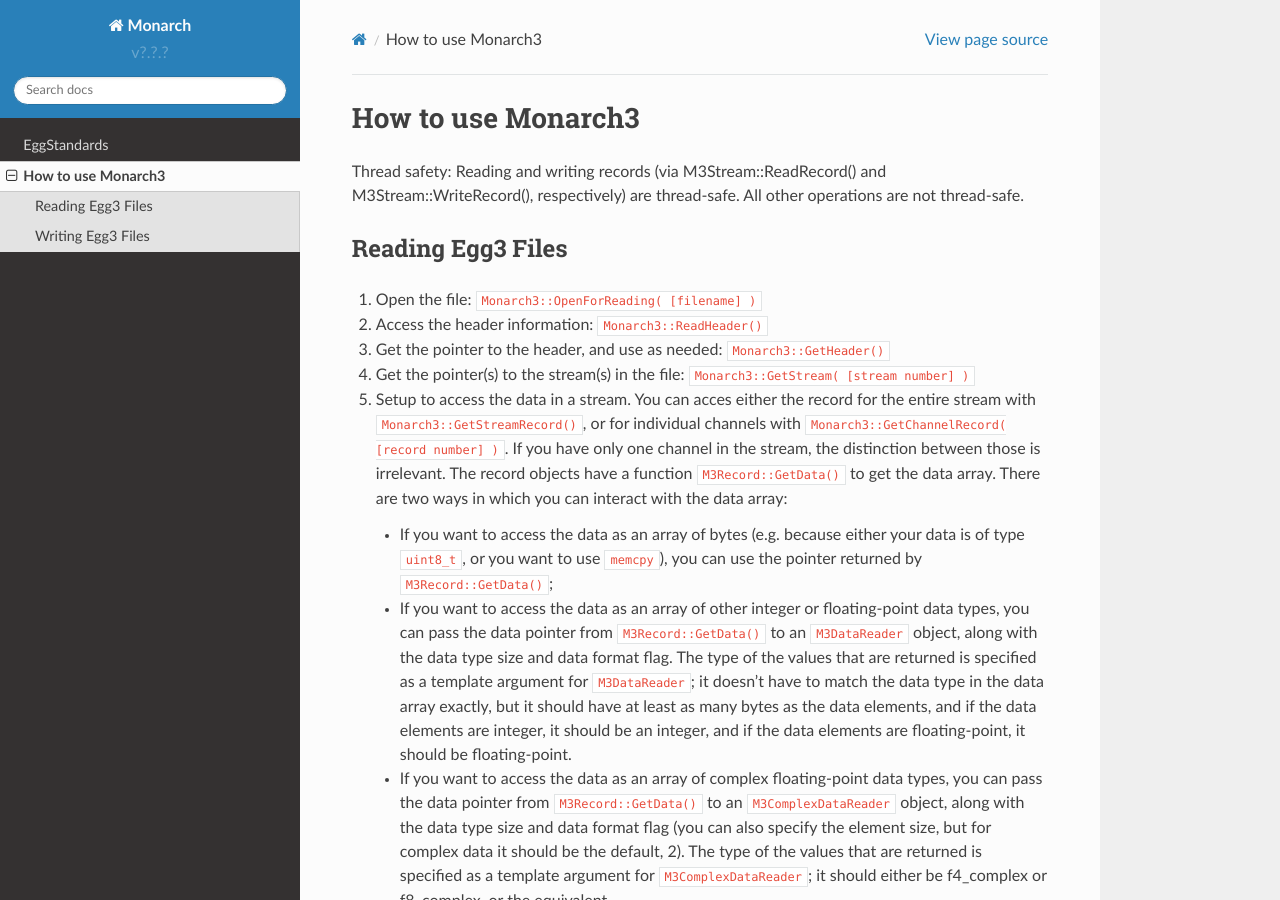
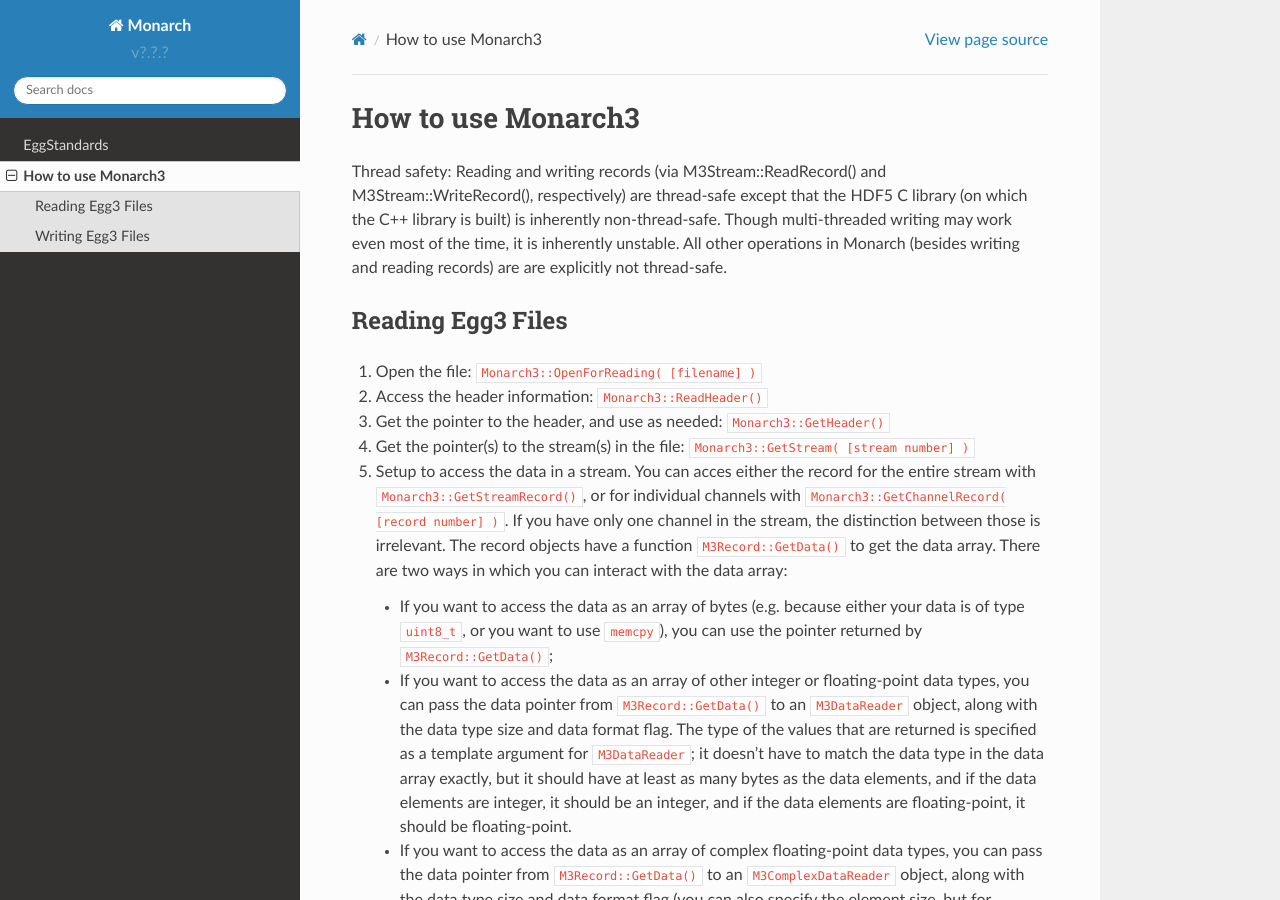
Before and after one commit to project8/monarch, a Sphinx documentation site: the page built from Documentation/UsageMonarch3.rst, in a window 1280 px wide and 900 px high. Built offline with Sphinx 7.4.7 and the Read the Docs theme 2.0.0, drawn with Linux system fonts in a browser that asks for light colours.

Commit message:
Updated note about thread safety in Monarch3

```diff
--- a/Documentation/UsageMonarch3.rst
+++ b/Documentation/UsageMonarch3.rst
@@ -1,7 +1,10 @@
 How to use Monarch3
 ===================
 
-Thread safety: Reading and writing records (via M3Stream::ReadRecord() and M3Stream::WriteRecord(), respectively) are thread-safe.  All other operations are not thread-safe.
+Thread safety: Reading and writing records (via M3Stream::ReadRecord() and M3Stream::WriteRecord(), respectively) are thread-safe
+except that the HDF5 C library (on which the C++ library is built) is inherently non-thread-safe.  Though multi-threaded writing may
+work even most of the time, it is inherently unstable.
+All other operations in Monarch (besides writing and reading records) are are explicitly not thread-safe.
 
 Reading Egg3 Files
 ------------------
```
